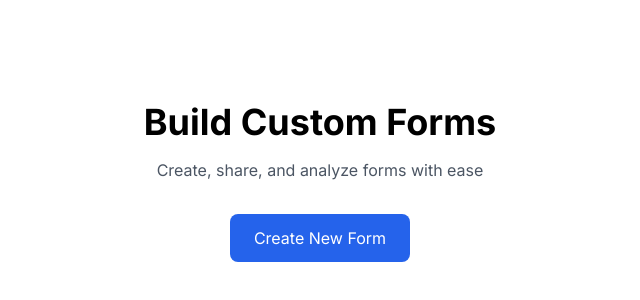
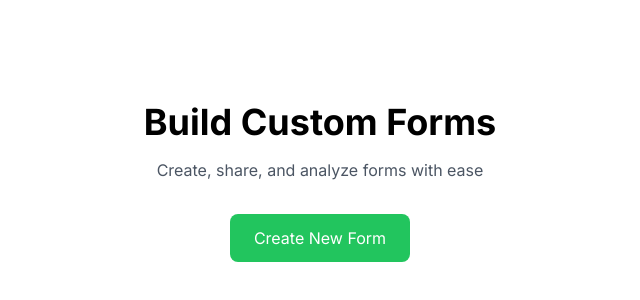
Before and after one commit to JuvitaSaini09/form-handler, a Next.js app: page / in a window 1280 px wide. Shown: the part 218-518 px from the top of the page, without its empty margins (320-960 px from the left). Built offline with nearby package versions, Linux system fonts and the light colour scheme.

Commit message:
style : updated landing page

```diff
--- a/app/page.js
+++ b/app/page.js
@@ -12,7 +12,7 @@ export default function Home() {
         </p>
         <Link
           href="/create"
-          className="inline-block px-6 py-3 bg-blue-600 text-white rounded-lg hover:bg-blue-700 transition-colors"
+          className="inline-block px-6 py-3 bg-green-500 text-white rounded-lg hover:bg-green-600 transition-colors"
         >
           Create New Form
         </Link>
```
